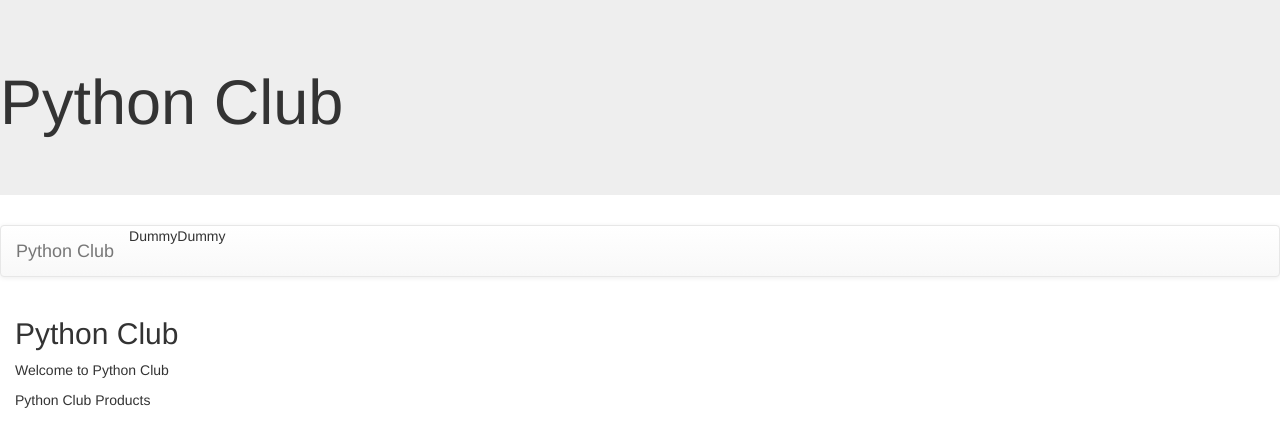
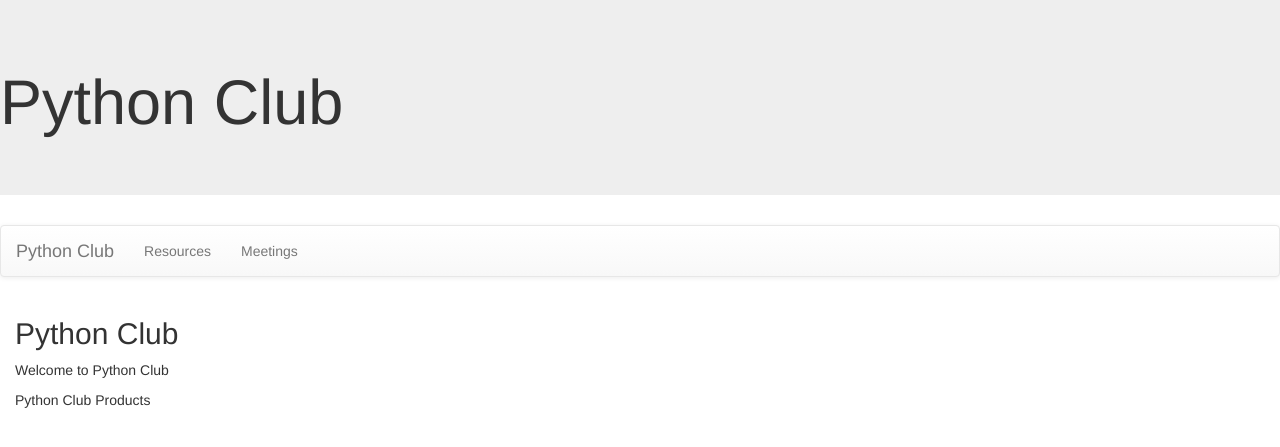
Before and after one commit to gina-noel/PythonClub2020, a Django app: page /pythonclubapp/ in a window 1280 px wide. Shown: the top 447 px of the page. Run offline with Django 4.2, Linux system fonts and the light colour scheme; some libraries are stand-ins or nearby versions.

Commit message:
Assignment 5 - resources and part of Assignment 6 (not completed)

```diff
--- a/pythonclubapp/templates/base.html
+++ b/pythonclubapp/templates/base.html
@@ -18,8 +18,10 @@
                 <a class="navbar-brand" href="{% url 'index' %}">Python Club</a>
             </div>
             <ul class="nav navbar-nav">
-                <li>Dummy</li>
-                <li>Dummy</li>
+                <ul class="nav navbar-nav">
+                    <li><a href="{% url 'resources' %}">Resources</a></li>
+                    <li><a href="{% url 'meetings' %}">Meetings</a></li>
+                </ul>
             </ul>
         </div>
     </nav>
--- a/pythonclubapp/urls.py
+++ b/pythonclubapp/urls.py
@@ -3,5 +3,6 @@ from . import views
 
 urlpatterns = [
     path('', views.index, name='index'),
-
+    path('resources/', views.resources, name='resources'),
+    path('meetings/', views.meetings, name='meetings'),
 ]
--- a/pythonclubapp/views.py
+++ b/pythonclubapp/views.py
@@ -1,5 +1,19 @@
 from django.shortcuts import render
+from .models import Meeting, MeetingMinutes, Resource, Event, User
 
 # Create your views here.
 def index(request):
     return render(request, 'pythonclubapp/index.html')
+
+# all may not be a good idea if you have a lot!
+def resources(request):
+    resource_list=Resource.objects.all()
+    return render(request, 'pythonclubapp/resources.html', {'resource_list' : resource_list})
+
+def meetings(request):
+    meeting_list=Meeting.objects.all()
+    return render(request, 'pythonclubapp/meetings.html', {'meeting_list':meeting_list})
+
+def meetingdetail(request, id):
+    meeting=get_object_or_404(Meeting, pk=id)
+    return render(request, 'pythonclubapp/meetingdetail.html', {'meeting' : meeting})
```
Also changed, not shown: pythonclubapp/templates/pythonclubapp/resources.html (added, +8 -0 lines).
